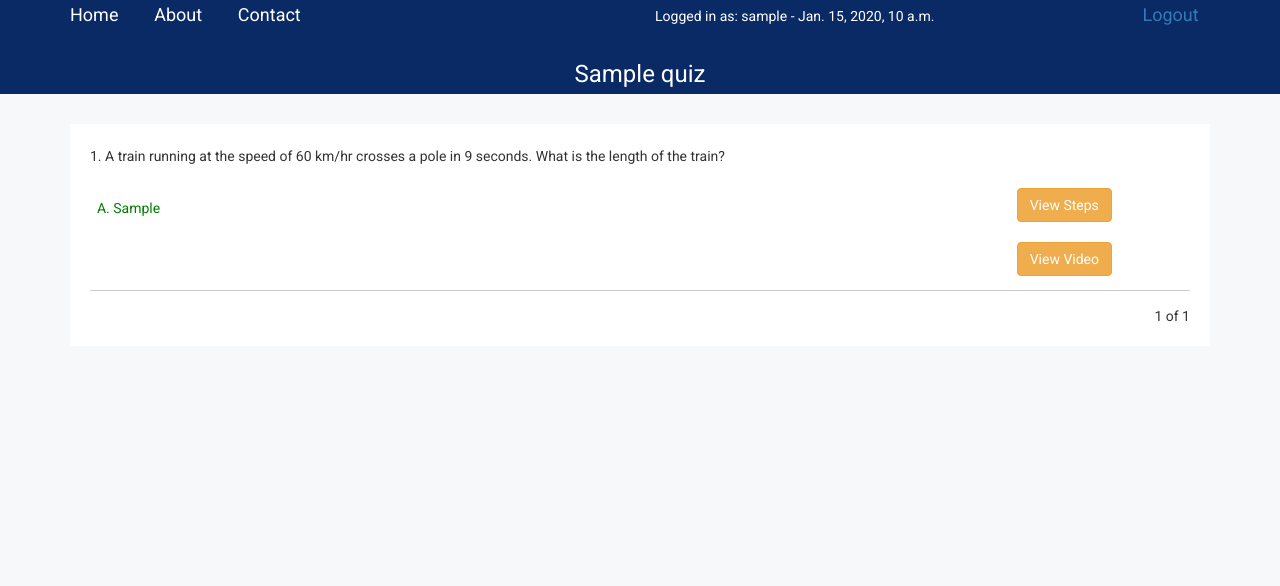
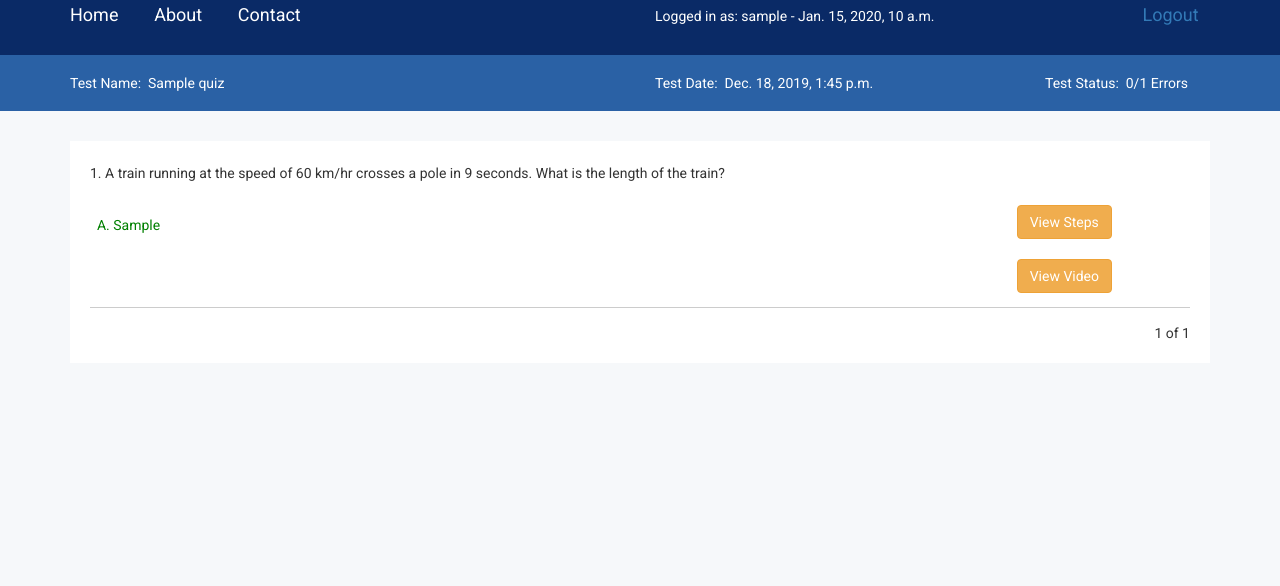
Before and after one commit to Analyticaa/edAnalytica, a Django app: page /s/quiz/1/review/ in a window 1280 px wide. Shown: the top 586 px of the page. Run offline with Django 3.2, Linux system fonts and the light colour scheme; a user stored in the database is signed in; data comes from the database, SQL or seed files in the repository; both versions use the stored data as it was before the commit; tables that the repository leaves empty hold one stand-in row (values such as "Sample post"); some libraries are stand-ins or nearby versions.

Commit message:
Added test status statistics

```diff
--- a/edanalytica/quiz/models.py
+++ b/edanalytica/quiz/models.py
@@ -60,12 +60,20 @@ class Quiz(BaseModel):
     def question_ids(self):
         return self.questions.values_list('id', flat=True)
 
+    @cached_property
+    def num_of_questions(self):
+        return self.questions.all().count()
+
 
 class SubmissionMeta(UUIDModel):
 
     quiz = models.ForeignKey(Quiz, on_delete=models.DO_NOTHING)
     user = models.ForeignKey(User, on_delete=models.DO_NOTHING)
     submitted_on = models.DateTimeField(auto_now_add=True)
+
+    @cached_property
+    def num_of_errors(self):
+        return self.submissions_set.filter(is_correct=False).count()
 
     class Meta:
         pass
--- a/edanalytica/quiz/views.py
+++ b/edanalytica/quiz/views.py
@@ -6,6 +6,7 @@ from django.utils.decorators import method_decorator
 from django.db import transaction
 from django.shortcuts import get_object_or_404
 from django.core.paginator import Paginator
+from datetime import datetime
 
 from quiz.models import QuestionPool, MCQOptions, QuestionType, Quiz, SubmissionMeta, Submissions
 
@@ -21,12 +22,14 @@ class QuizDetailView(View):
         questions = quiz.questions.all()
         paginator = Paginator(questions, 2)
         questions = paginator.get_page(page)
+        test_date = datetime.now()
 
         context = {
             'quiz': quiz,
             'questions': questions,
             'page': page,
-            'paginator': paginator
+            'paginator': paginator,
+            'test_date': test_date
         }
         return render(request, "quiz/quiz.html", status=200, context=context)
 
@@ -47,13 +50,16 @@ class ReviewView(View):
             quiz=quiz, user=user).last()
         submissions = Submissions.objects.filter(
             question__in=questions, submission=submission_meta)
+        test_date = datetime.now()
 
         context = {
             'quiz': quiz,
             'questions': questions,
             'page': page,
             'paginator': paginator,
-            'submissions': submissions
+            'submissions': submissions,
+            'test_date': test_date,
+            'submission_meta': submission_meta
         }
         return render(request, "quiz/quiz-review.html", status=200, context=context)
 
--- a/edanalytica/templates/quiz/quiz-review.html
+++ b/edanalytica/templates/quiz/quiz-review.html
@@ -4,16 +4,26 @@
 {% load quiz %}
 
 {% block content %}
-<div class="header-top-area">
-        <div class="container">
-            <div class="row">
-                <div class="col-lg-12 col-md-12 col-sm-12 col-xs-12">
-                    <div style="padding:2px 0px; font-size: 24px;color: #ffffff;text-align:center;" >
-                        {{quiz.name}}
-                    </div>
-                </div>
+<div class="header-top-area" style="background:#2a61a5 !important;padding:18px;">
+    <div class="container">
+        <div class="row">
+            <div class="col-lg-6 col-md-6 col-sm-6 col-xs-6">
+                <span style="padding:2px 0px; font-size: 14px;color: #ffffff;" >
+                    Test Name:&nbsp;&nbsp;{{quiz.name}}
+                </span>
+            </div>
+            <div class="col-lg-4 col-md-4 col-sm-4 col-xs-4" >
+                <span style="padding:2px 0px; font-size: 14px;color: #ffffff;" >
+                    Test Date:&nbsp;&nbsp;{{test_date}}
+                </span>
+            </div>
+            <div class="col-lg-2 col-md-2 col-sm-2 col-xs-2">
+                <span style="padding:2px 0px; font-size: 14px;color: #ffffff;" >
+                    Test Status:&nbsp;&nbsp;{{submission_meta.num_of_errors}}/{{quiz.num_of_questions}} Errors
+                </span>
             </div>
         </div>
+    </div>
 </div>
 
 <div class="container">
```
Also changed, not shown: edanalytica/quiz/fixtures/question_type.json (deleted, +0 -9 lines), edanalytica/quiz/fixtures/questions.json (deleted, +0 -10 lines), edanalytica/templates/quiz/quiz.html (+10 -5 lines), scrap.py (+8 -8 lines).
